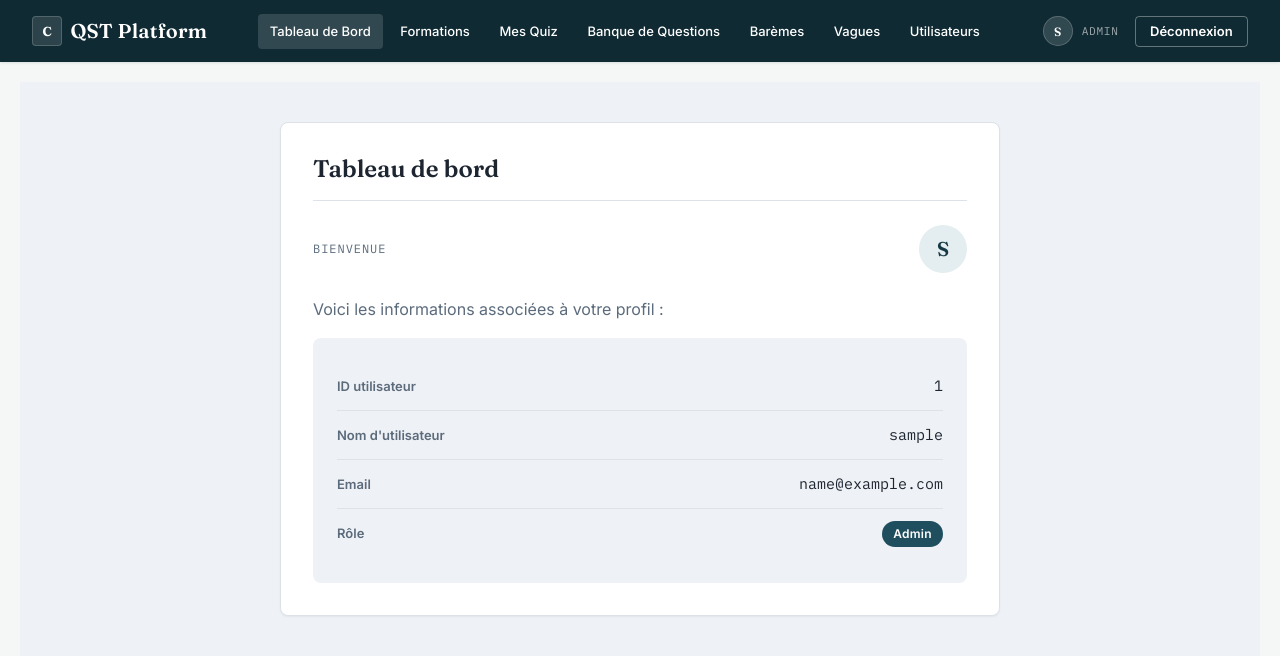
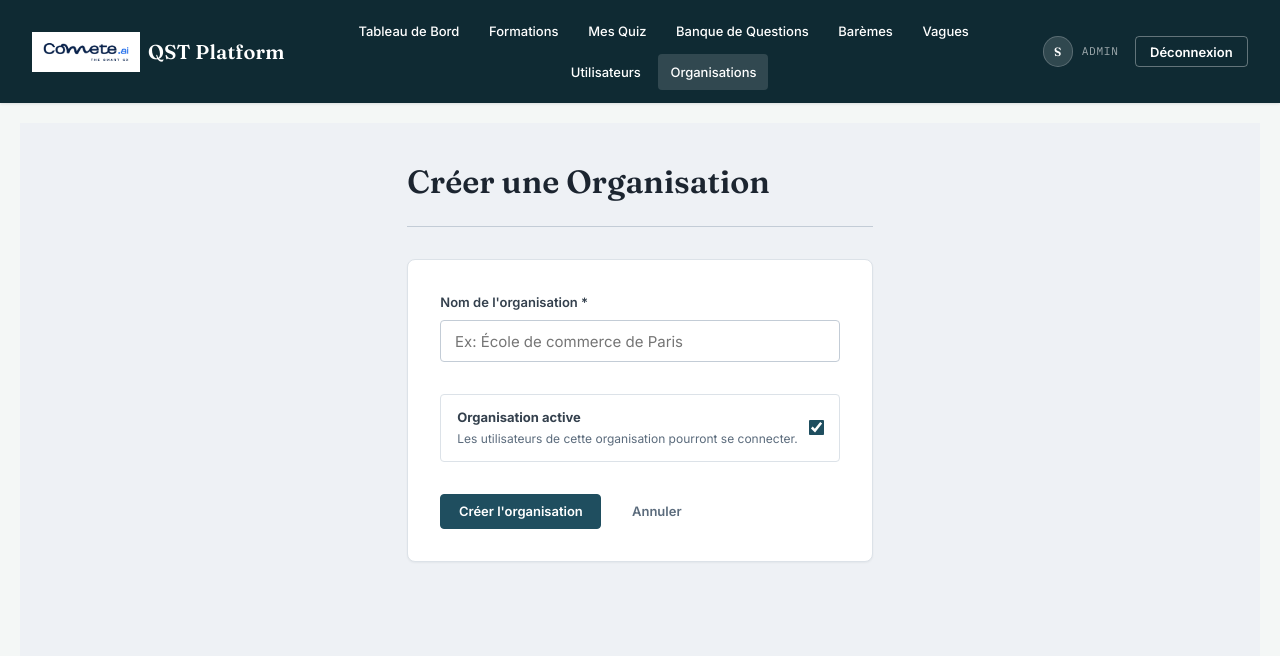
Before and after one commit to dev-comete/QST, a React (Vite) app in the folder react_lms_frontend/: page /organisations/create in a window 1280 px wide. Before the commit this address led to /dashboard. Shown: the top 656 px of the page. Built offline with nearby package versions, Linux system fonts and the light colour scheme; no server answers; sample sign-in values are in the browser's storage.

Commit message:
add: comete logo in navbar

```diff
--- a/react_lms_frontend/src/App.jsx
+++ b/react_lms_frontend/src/App.jsx
@@ -27,6 +27,9 @@ import VagueDetailPage from './pages/VagueDetailPage';
 import UserListPage from './pages/UserListPage';
 import UserFormPage from './pages/UserFormPage';
 import AdminRoute from './components/AdminRoute';
+
+import OrganisationListPage from './pages/OrganisationListPage';
+import OrganisationFormPage from './pages/OrganisationFormPage';
 
 function App() {
   return (
@@ -193,6 +196,12 @@ function App() {
               }
             />
 
+            <Route path="/organisations" element={<AdminRoute><OrganisationListPage /></AdminRoute>} />
+
+            <Route path="/organisations/create" element={<AdminRoute><OrganisationFormPage /></AdminRoute>} />
+
+            <Route path="/organisations/:id/edit" element={<AdminRoute><OrganisationFormPage /></AdminRoute>} />
+
           </Route>
 
           {/* Fallbacks */}
--- /dev/null
+++ b/react_lms_frontend/src/api/organisations.service.js
@@ -0,0 +1,26 @@
+import apiClient from './client'; // Ajustez le chemin selon votre structure
+
+const ORG_URL = '/quizzes/crud/organisations/';
+
+export const OrganisationService = {
+  getAll: async () => {
+    const response = await apiClient.get(ORG_URL);
+    return response.data;
+  },
+  getById: async (id) => {
+    const response = await apiClient.get(`${ORG_URL}${id}/`);
+    return response.data;
+  },
+  create: async (data) => {
+    const response = await apiClient.post(ORG_URL, data);
+    return response.data;
+  },
+  update: async (id, data) => {
+    const response = await apiClient.put(`${ORG_URL}${id}/`, data);
+    return response.data;
+  },
+  delete: async (id) => {
+    const response = await apiClient.delete(`${ORG_URL}${id}/`);
+    return response.data;
+  }
+};
--- a/react_lms_frontend/src/components/Navbar.jsx
+++ b/react_lms_frontend/src/components/Navbar.jsx
@@ -3,6 +3,7 @@ import { Link, useNavigate, useLocation } from 'react-router-dom';
 
 import { useAuth } from '../context/AuthContext';
 import '../styles/index.css';
+import comete from '../assets/comete.jpg';
 
 const NAV_LINKS = [
   { to: '/dashboard', label: 'Tableau de Bord', rolesOnly: false },
@@ -12,6 +13,7 @@ const NAV_LINKS = [
   { to: '/baremes', label: 'Barèmes', rolesOnly: true },
   { to: '/vagues', label: 'Vagues', rolesOnly: true },
   { to: '/users', label: 'Utilisateurs', rolesOnly: true },
+  { to: '/organisations', label: 'Organisations', rolesOnly: true }
 ];
 
 const Navbar = () => {
@@ -33,7 +35,11 @@ const Navbar = () => {
     <nav className="lms-scope lms-navbar">
       {/* Logo / Marque */}
       <Link to="/dashboard" className="lms-navbar__brand">
-        <span className="lms-navbar__brand-glyph">C</span>
+        <img
+          src={comete}
+          alt="Logo QST"
+          className="lms-navbar__logo-img"
+        />
         QST Platform
       </Link>
 
--- /dev/null
+++ b/react_lms_frontend/src/pages/OrganisationFormPage.jsx
@@ -0,0 +1,124 @@
+import React, { useState, useEffect } from 'react';
+import { useNavigate, useParams } from 'react-router-dom';
+import { OrganisationService } from '../api/organisations.service';
+
+export default function OrganisationFormPage() {
+  const navigate = useNavigate();
+  const { id } = useParams();
+  const isEditing = Boolean(id);
+
+  const [loading, setLoading] = useState(isEditing); // Ne charge que si on édite
+  const [formData, setFormData] = useState({
+    nom: '',
+    is_active: true
+  });
+
+  useEffect(() => {
+    if (isEditing) {
+      OrganisationService.getById(id)
+        .then(data => {
+          setFormData({
+            nom: data.nom,
+            is_active: data.is_active
+          });
+        })
+        .catch(err => console.error("Erreur de chargement", err))
+        .finally(() => setLoading(false));
+    }
+  }, [id, isEditing]);
+
+  const handleChange = (e) => {
+    const { name, value, type, checked } = e.target;
+    setFormData({
+      ...formData,
+      [name]: type === 'checkbox' ? checked : value
+    });
+  };
+
+  const handleSubmit = async (e) => {
+    e.preventDefault();
+    try {
+      if (isEditing) {
+        await OrganisationService.update(id, formData);
+      } else {
+        await OrganisationService.create(formData);
+      }
+      navigate('/organisations');
+    } catch (error) {
+      console.error("Erreur d'enregistrement", error);
+      alert("Erreur lors de la sauvegarde. Vérifiez que ce nom d'organisation n'existe pas déjà.");
+    }
+  };
+
+  return (
+    <div className="lms-scope">
+      <div className="lms-page lms-page--narrow">
+        <div className="lms-container lms-container--md">
+
+          <div className="lms-pageheader">
+            <h1 className="lms-pageheader__title">
+              {isEditing ? 'Modifier Organisation' : 'Créer une Organisation'}
+            </h1>
+          </div>
+
+          {loading ? (
+            <div className="lms-loading">
+              <div className="lms-spinner"></div>
+              <span>Chargement...</span>
+            </div>
+          ) : (
+            <form onSubmit={handleSubmit} className="lms-card lms-card--pad-lg">
+
+              <div className="lms-field">
+                <label className="lms-label">Nom de l'organisation *</label>
+                <input
+                  type="text"
+                  name="nom"
+                  value={formData.nom}
+                  onChange={handleChange}
+                  required
+                  className="lms-input"
+                  placeholder="Ex: École de commerce de Paris"
+                />
+              </div>
+
+              <div className="lms-field" style={{ marginTop: 'var(--space-6)' }}>
+                <label className="lms-picker-item" style={{ cursor: 'pointer' }}>
+                  <span className="lms-picker-item__text">
+                    <strong>Organisation active</strong>
+                    <br/>
+                    <span style={{ fontSize: 'var(--text-xs)', color: 'var(--color-slate)' }}>
+                      Les utilisateurs de cette organisation pourront se connecter.
+                    </span>
+                  </span>
+                  <input
+                    type="checkbox"
+                    name="is_active"
+                    checked={formData.is_active}
+                    onChange={handleChange}
+                    style={{ accentColor: 'var(--color-harbor)', transform: 'scale(1.2)' }}
+                  />
+                </label>
+              </div>
+
+              <div className="lms-form-actions">
+                <button type="submit" className="lms-btn lms-btn--primary">
+                  {isEditing ? 'Enregistrer les modifications' : 'Créer l\'organisation'}
+                </button>
+                <button
+                  type="button"
+                  onClick={() => navigate('/organisations')}
+                  className="lms-btn lms-btn--ghost"
+                >
+                  Annuler
+                </button>
+              </div>
+
+            </form>
+          )}
+
+        </div>
+      </div>
+    </div>
+  );
+}
--- /dev/null
+++ b/react_lms_frontend/src/pages/OrganisationListPage.jsx
@@ -0,0 +1,112 @@
+import React, { useEffect, useState } from 'react';
+import { Link } from 'react-router-dom';
+import { OrganisationService } from '../api/organisations.service';
+
+export default function OrganisationListPage() {
+  const [organisations, setOrganisations] = useState([]);
+  const [loading, setLoading] = useState(true);
+
+  useEffect(() => {
+    fetchOrganisations();
+  }, []);
+
+  const fetchOrganisations = async () => {
+    try {
+      const data = await OrganisationService.getAll();
+      setOrganisations(data.results || data);
+    } catch (error) {
+      console.error("Erreur de chargement", error);
+    } finally {
+      setLoading(false);
+    }
+  };
+
+  const handleDelete = async (id) => {
+    if (window.confirm("Êtes-vous sûr de vouloir supprimer cette organisation ? Tous les utilisateurs associés perdront leur lien avec celle-ci.")) {
+      try {
+        await OrganisationService.delete(id);
+        setOrganisations(organisations.filter(org => org.id !== id));
+      } catch (error) {
+        console.error("Erreur lors de la suppression", error);
+        alert("Erreur lors de la suppression.");
+      }
+    }
+  };
+
+  return (
+    <div className="lms-scope">
+      <div className="lms-page">
+        <div className="lms-container">
+
+          <div className="lms-pageheader">
+            <div>
+              <h1 className="lms-pageheader__title">Gestion des Organisations</h1>
+              <p className="lms-pageheader__subtitle">Gérez les écoles, entreprises ou centres de formation.</p>
+            </div>
+            <Link to="/organisations/create" className="lms-btn lms-btn--primary">
+              + Nouvelle Organisation
+            </Link>
+          </div>
+
+          {loading ? (
+            <div className="lms-loading">
+              <div className="lms-spinner"></div>
+              <span>Chargement des organisations...</span>
+            </div>
+          ) : (
+            <div className="lms-tablewrap">
+              <table className="lms-table">
+                <thead>
+                  <tr>
+                    <th>ID</th>
+                    <th>Nom</th>
+                    <th>Date de création</th>
+                    <th>Statut</th>
+                    <th>Actions</th>
+                  </tr>
+                </thead>
+                <tbody>
+                  {organisations.length === 0 ? (
+                    <tr>
+                      <td colSpan="5" className="lms-table__empty">Aucune organisation trouvée.</td>
+                    </tr>
+                  ) : (
+                    organisations.map((org) => (
+                      <tr key={org.id}>
+                        <td className="lms-table__id">#{org.id}</td>
+                        <td className="lms-table__name">{org.nom}</td>
+                        <td>{new Date(org.date_creation).toLocaleDateString()}</td>
+                        <td>
+                          <span
+                            className="lms-eyebrow"
+                            style={{ color: org.is_active ? 'var(--color-success)' : 'var(--color-slate)' }}
+                          >
+                            {org.is_active ? 'Actif' : 'Inactif'}
+                          </span>
+                        </td>
+                        <td>
+                          <div className="lms-table__actions">
+                            <Link to={`/organisations/${org.id}/edit`} className="lms-btn lms-btn--link-text lms-btn--sm">
+                              Modifier
+                            </Link>
+                            <button
+                              onClick={() => handleDelete(org.id)}
+                              className="lms-btn lms-btn--danger-text lms-btn--sm"
+                            >
+                              Supprimer
+                            </button>
+                          </div>
+                        </td>
+                      </tr>
+                    ))
+                  )}
+                </tbody>
+              </table>
+            </div>
+          )}
+
+        </div>
+      </div>
+    </div>
+  );
+}
--- a/react_lms_frontend/src/styles/navbar.css
+++ b/react_lms_frontend/src/styles/navbar.css
@@ -27,6 +27,14 @@
   color: #fff;
   text-decoration: none;
   flex-shrink: 0;
+}
+
+/* 🌟 Nouvelle classe pour l'image du logo */
+.lms-navbar__logo-img {
+  height: 2.5rem; /* Équivaut à 40px */
+  width: auto;
+  display: block;
+  object-fit: contain;
 }
 
 .lms-navbar__brand-glyph {
@@ -146,4 +154,6 @@
     width: 100%;
     justify-content: flex-start;
   }
+
+
 }
```
Also changed, not shown: react_lms_frontend/src/assets/comete.jpg (added).
